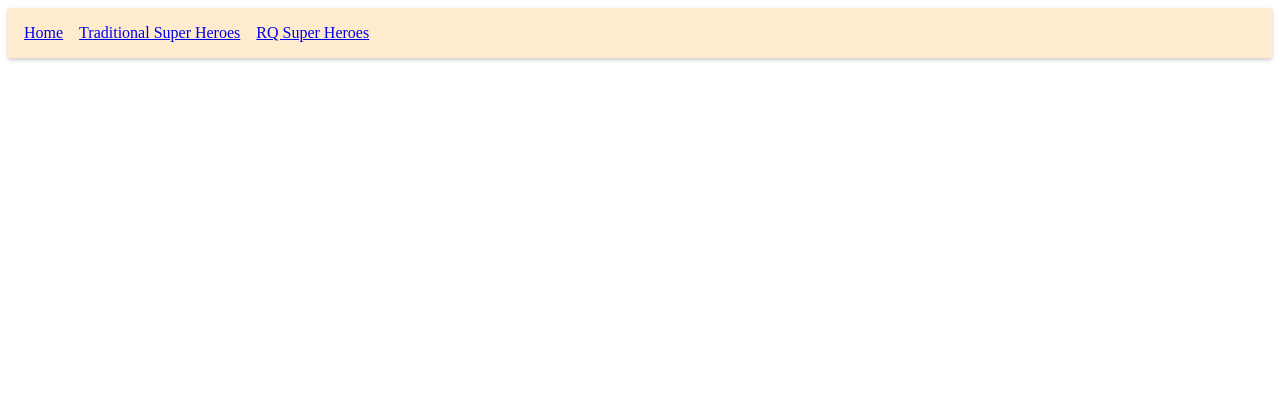
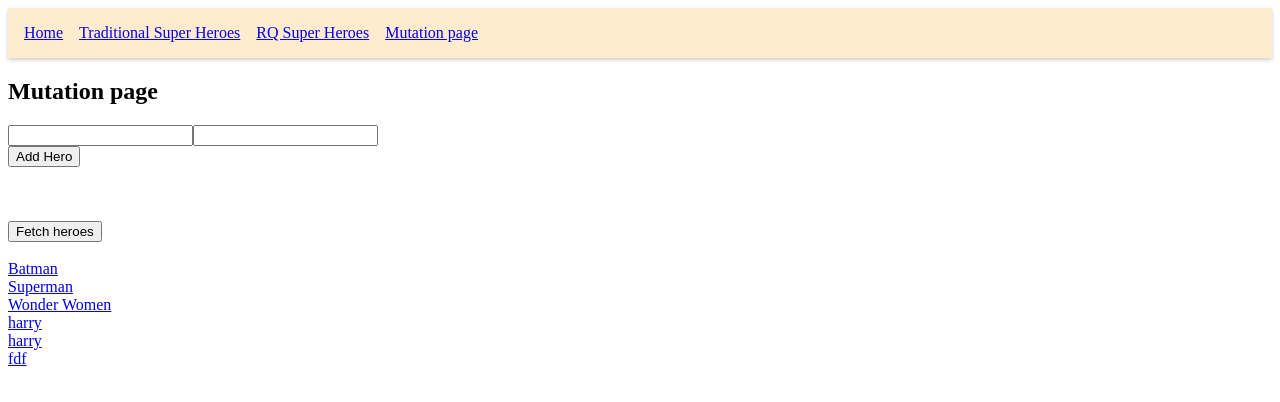
Before and after one commit to heyho-time/react-query, a React (Create React App) app: page /rq-mutation in a window 1280 px wide. Shown: the top 402 px of the page. Built offline with nearby package versions, Linux system fonts and the light colour scheme; data requests are answered from the project's data file.

Commit message:
mutation

```diff
--- a/db.json
+++ b/db.json
@@ -14,6 +14,21 @@
       "id": 3,
       "name": "Wonder Women",
       "alterEgo": "Princess Diana"
+    },
+    {
+      "name": "harry",
+      "alterEgo": "heyho",
+      "id": 4
+    },
+    {
+      "name": "harry",
+      "alterEgo": "heyho",
+      "id": 5
+    },
+    {
+      "name": "fdf",
+      "alterEgo": "ssd",
+      "id": 6
     }
   ],
   "friends": [
@@ -39,7 +54,11 @@
   "channels": [
     {
       "id": "harrytime",
-      "courses": ["react", "vue", "angular"]
+      "courses": [
+        "react",
+        "vue",
+        "angular"
+      ]
     }
   ],
   "colors": [
--- a/src/App.js
+++ b/src/App.js
@@ -11,6 +11,7 @@ import { DynamicParallelPage } from "./components/DynamicParallel.page";
 import { DependentQueriesPage } from "./components/DependentQueries.page";
 import { PaginatedQueriesPage } from "./components/PaginatedQueries.page";
 import { InfiniteQueriesPage } from "./components/InfiniteQueries.page";
+import { MutationPage } from "./components/MutationPage";
 
 const queryClient = new QueryClient();
 
@@ -30,9 +31,13 @@ function App() {
               <li>
                 <Link to="/rq-super-heroes">RQ Super Heroes</Link>
               </li>
+              <li>
+                <Link to="/rq-mutation">Mutation page</Link>
+              </li>
             </ul>
           </nav>
           <Routes>
+            <Route path="/rq-mutation" element={<MutationPage />} />
             <Route path="/rq-infinite" element={<InfiniteQueriesPage />} />
             <Route path="/rq-paginated" element={<PaginatedQueriesPage />} />
             <Route path="/rq-super-heroes/:heroId" element={<RQSuperHero />} />
--- /dev/null
+++ b/src/components/MutationPage.js
@@ -0,0 +1,73 @@
+import { Fragment, useState } from "react";
+import { Link } from "react-router-dom";
+import {
+  useAddSuperHeroData,
+  useSuperHeroesData,
+} from "../hooks/useSuperHeroesData";
+
+export const MutationPage = () => {
+  const [name, setName] = useState("");
+  const [alterEgo, setAlterEgo] = useState("");
+
+  const onSuccess = (data) => {
+    console.log("Perform side effect after data fetching 🥰🥰 ", data);
+  };
+
+  const onError = (error) => {
+    console.log("Perform side effect after encountering error 🥰🥰", error);
+  };
+
+  const { isLoading, data, isError, error, isFetching, refetch } =
+    useSuperHeroesData(onSuccess, onError);
+
+  const { mutate: addHero, data: res } = useAddSuperHeroData();
+  //   console.log(res, "<<<");
+  const handleAddHeroClick = () => {
+    // console.log({ name, alterEgo });
+    const hero = { name, alterEgo };
+    addHero(hero);
+  };
+
+  if (isLoading || isFetching) {
+    return <h2>...loading</h2>;
+  }
+
+  if (isError) {
+    return <h2>{error.message}</h2>;
+  }
+
+  return (
+    <>
+      <h2>Mutation page</h2>
+      <input
+        type="text"
+        value={name}
+        onChange={(e) => setName(e.target.value)}
+      />
+      <input
+        type="text"
+        value={alterEgo}
+        onChange={(e) => setAlterEgo(e.target.value)}
+      />
+      <div>
+        <button onClick={handleAddHeroClick}> Add Hero</button>
+      </div>
+      <br />
+      <br />
+      <br />
+      <div>
+        <button onClick={refetch}> Fetch heroes</button>
+      </div>
+
+      <br />
+      {data?.data.map((hero) => {
+        return (
+          <Fragment key={hero.id}>
+            <Link to={`/rq-super-heroes/${hero.id}`}>{hero.name}</Link>
+            <br />
+          </Fragment>
+        );
+      })}
+    </>
+  );
+};
--- a/src/hooks/useSuperHeroesData.js
+++ b/src/hooks/useSuperHeroesData.js
@@ -1,8 +1,12 @@
-import { useQuery } from "react-query";
+import { useQuery, useMutation } from "react-query";
 import axios from "axios";
 
 const fetchSuperHeroes = () => {
   return axios.get("http://localhost:4000/superheroes");
+};
+
+const addSuperHero = (hero) => {
+  return axios.post("http://localhost:4000/superheroes", hero);
 };
 
 export const useSuperHeroesData = (onSuccess, onError) => {
@@ -21,3 +25,7 @@ export const useSuperHeroesData = (onSuccess, onError) => {
     refetchOnWindowFocus: false,
   });
 };
+
+export const useAddSuperHeroData = () => {
+  return useMutation(addSuperHero);
+};
```
